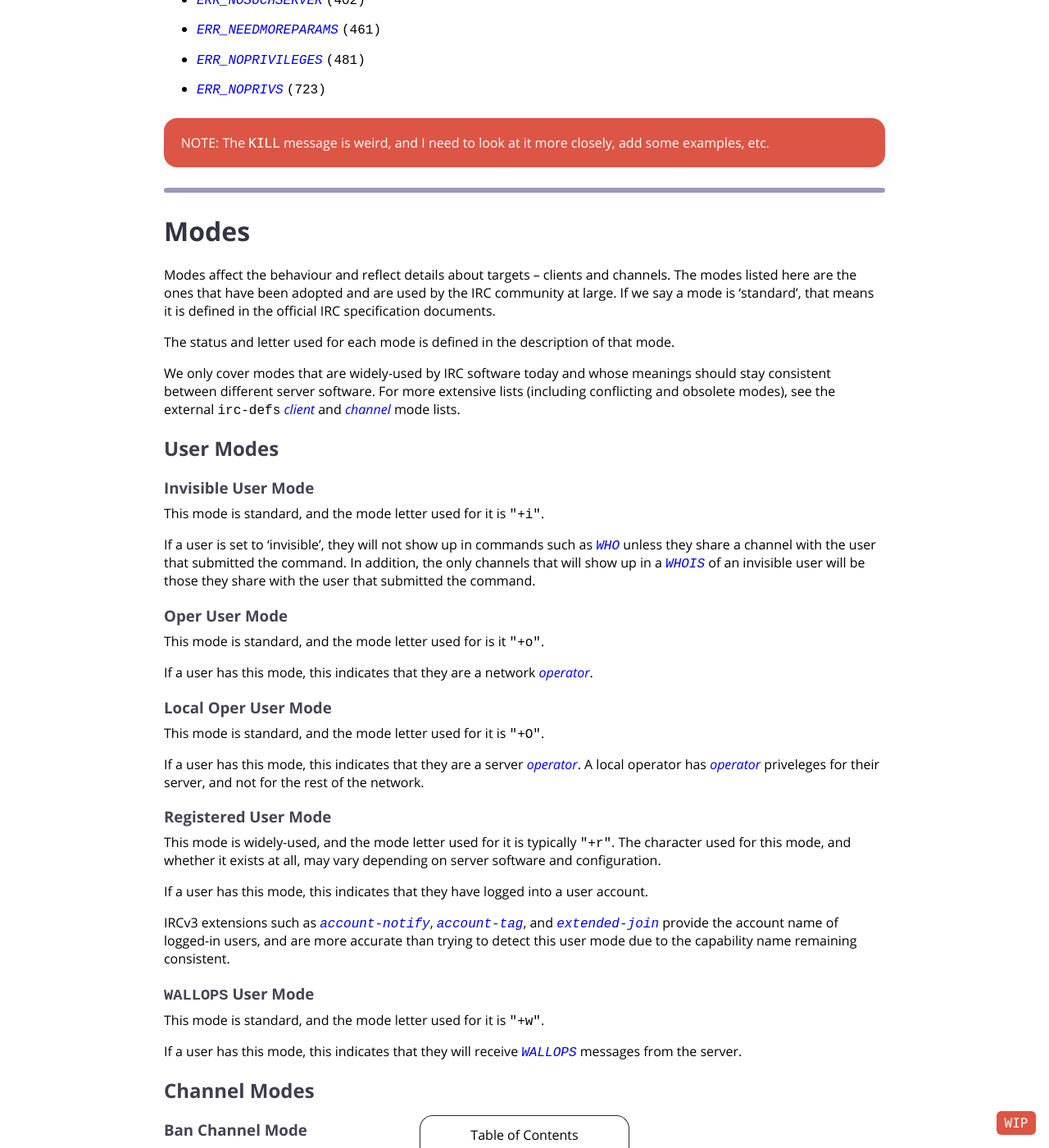
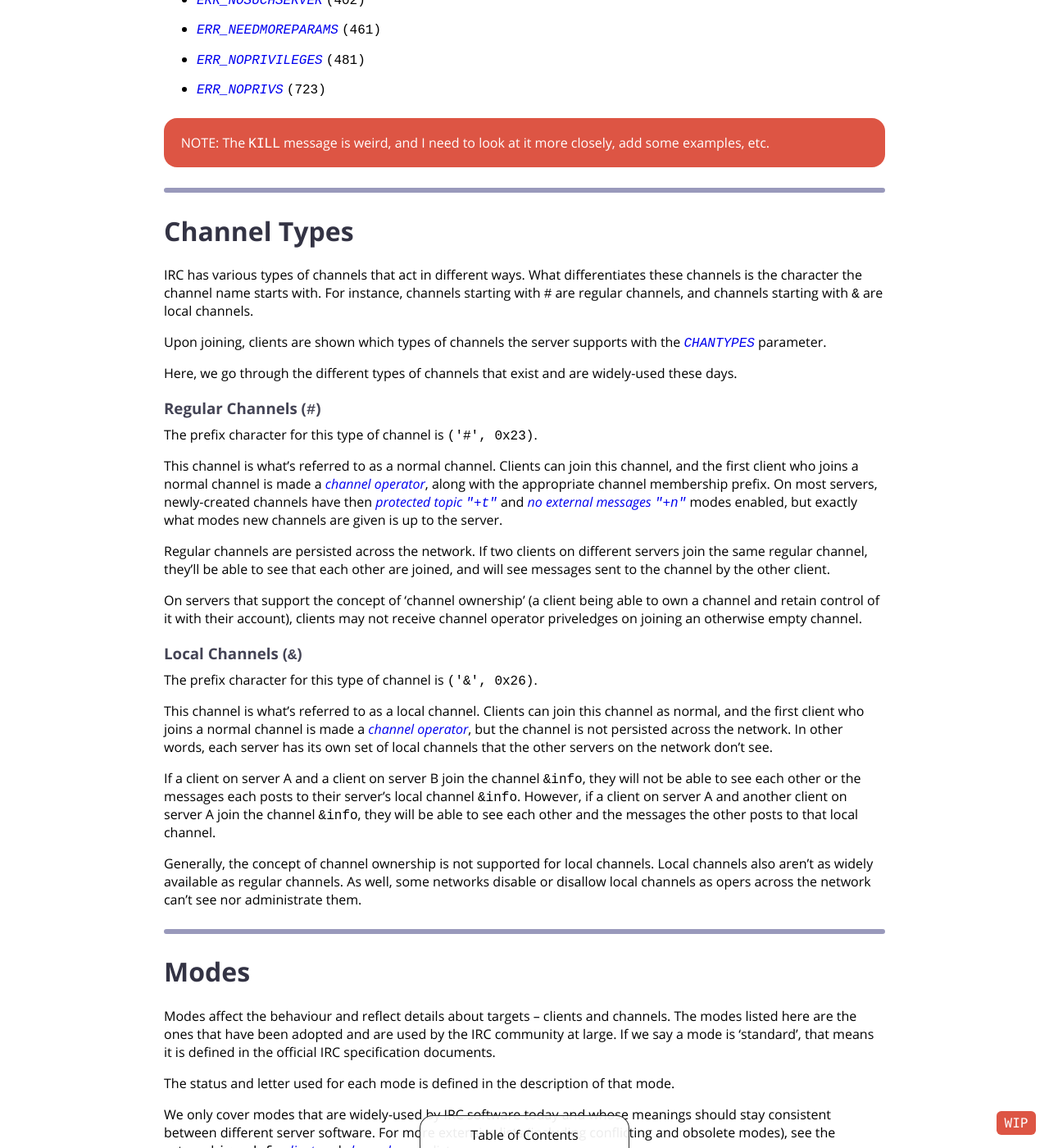
Before and after one commit to ircdocs/modern-irc, a Jekyll site: the page built from index.md, in a window 1280 px wide and 1400 px high, scrolled down 35136 px. Shown: the whole window at 82% size. Built offline with Jekyll 4.4.1, drawn with Linux system fonts in a browser that asks for light colours; some of the changed text lies outside the part shown.

Commit message:
modern: Add Channel Types section, update 3454 mention in CASEMAPPING param

```diff
--- a/_includes/modern-appendix.md
+++ b/_includes/modern-appendix.md
@@ -1,3 +1,36 @@
+# Channel Types
+
+IRC has various types of channels that act in different ways. What differentiates these channels is the character the channel name starts with. For instance, channels starting with `#` are regular channels, and channels starting with `&` are local channels.
+
+Upon joining, clients are shown which types of channels the server supports with the [`CHANTYPES`](#chantypes-parameter) parameter.
+
+Here, we go through the different types of channels that exist and are widely-used these days.
+
+### Regular Channels (`#`)
+
+The prefix character for this type of channel is `('#', 0x23)`.
+
+This channel is what's referred to as a normal channel. Clients can join this channel, and the first client who joins a normal channel is made a [channel operator](#channel-operators), along with the appropriate channel membership prefix. On most servers, newly-created channels have then [protected topic `"+t"`](#protected-topic-mode) and [no external messages `"+n"`](#no-external-messages-mode) modes enabled, but exactly what modes new channels are given is up to the server.
+
+Regular channels are persisted across the network. If two clients on different servers join the same regular channel, they'll be able to see that each other are joined, and will see messages sent to the channel by the other client.
+
+On servers that support the concept of 'channel ownership' (a client being able to own a channel and retain control of it with their account), clients may not receive channel operator priveledges on joining an otherwise empty channel.
+
+### Local Channels (`&`)
+
+The prefix character for this type of channel is `('&', 0x26)`.
+
+This channel is what's referred to as a local channel. Clients can join this channel as normal, and the first client who joins a normal channel is made a [channel operator](#channel-operators), but the channel is not persisted across the network. In other words, each server has its own set of local channels that the other servers on the network don't see.
+
+If a client on server A and a client on server B join the channel `&info`, they will not be able to see each other or the messages each posts to their server's local channel `&info`. However, if a client on server A and another client on server A join the channel `&info`, they will be able to see each other and the messages the other posts to that local channel.
+
+Generally, the concept of channel ownership is not supported for local channels. Local channels also aren't as widely available as regular channels. As well, some networks disable or disallow local channels as opers across the network can't see nor administrate them.
+
+
+---
+
+
+
 # Modes
 
 Modes affect the behaviour and reflect details about targets -- clients and channels. The modes listed here are the ones that have been adopted and are used by the IRC community at large. If we say a mode is 'standard', that means it is defined in the official IRC specification documents.
@@ -875,7 +908,7 @@ The specified casemappings are as follows:
 
 * **`ascii`**: Defines the characters `a` to be considered the lower-case equivalents of the characters `A` to `Z` only.
 * **`rfc1459`**: Defines the same casemapping as `'ascii'`, with the addition of the characters `'{'`, `'}'`, and `'|'` being considered the lower-case equivalents of the characters `'['`, `']'`, and `'\'` respectively.
-* **`rfc3454`**: Proposed casemapping which defines that strings are to be compared using the `nameprep` method described in [`RFC3454`](http://tools.ietf.org/html/rfc3454) and [`RFC3491`](https://tools.ietf.org/html/rfc3491) (NOTE: An alternate unicode-based casemapping is being created, and this entry will be replaced with that one when it comes about).
+* **`rfc7613`**: Proposed casemapping which defines a method based on PRECIS, allowing additional Unicode characters to be correctly casemapped <sup><a href="https://github.com/ircv3/ircv3-specifications/pull/272">[link]</a></sup>.
 
 The value MUST be specified and is a string. Servers MAY advertise alternate casemappings to those above, but clients MAY NOT be able to understand or perform them.
 
--- a/index.md
+++ b/index.md
@@ -111,7 +111,7 @@ A channel is a named group of one or more clients. All clients in the channel wi
 
 Channel names are strings (beginning with specified prefix characters). Apart from the requirement of the first character being a valid [channel type](#channel-types) prefix character; the only restriction on a channel name is that it may not contain any spaces `(' ', 0x20)`, a control G / `BELL` `('^G', 0x07)`, or a comma `(',', 0x2C)` (which is used as a list item separator by the protocol).
 
-There are several types of channels used in the IRC protocol. The first standard type of channel is a distributed channel, which is known to all servers that are connected to the network. The prefix character for this type of channel is `('#', 0x23)`. The second type are server-specific channels, where the clients connected can only see and talk to other clients on the same server. The prefix character for this type of channel is `('&', 0x26)`. Other types of channels are described in the [Channel Types](#channel-types) section.
+There are several types of channels used in the IRC protocol. The first standard type of channel is a [regular channel](#regular-channels-), which is known to all servers that are connected to the network. The prefix character for this type of channel is `('#', 0x23)`. The second type are server-specific or [local channels](#local-channels-), where the clients connected can only see and talk to other clients on the same server. The prefix character for this type of channel is `('&', 0x26)`. Other types of channels are described in the [Channel Types](#channel-types) section.
 
 Along with various channel types, there are also channel modes that can alter the characteristics and behaviour of individual channels. See the [Channel Modes](#channel-modes) section for more information on these.
 
```
